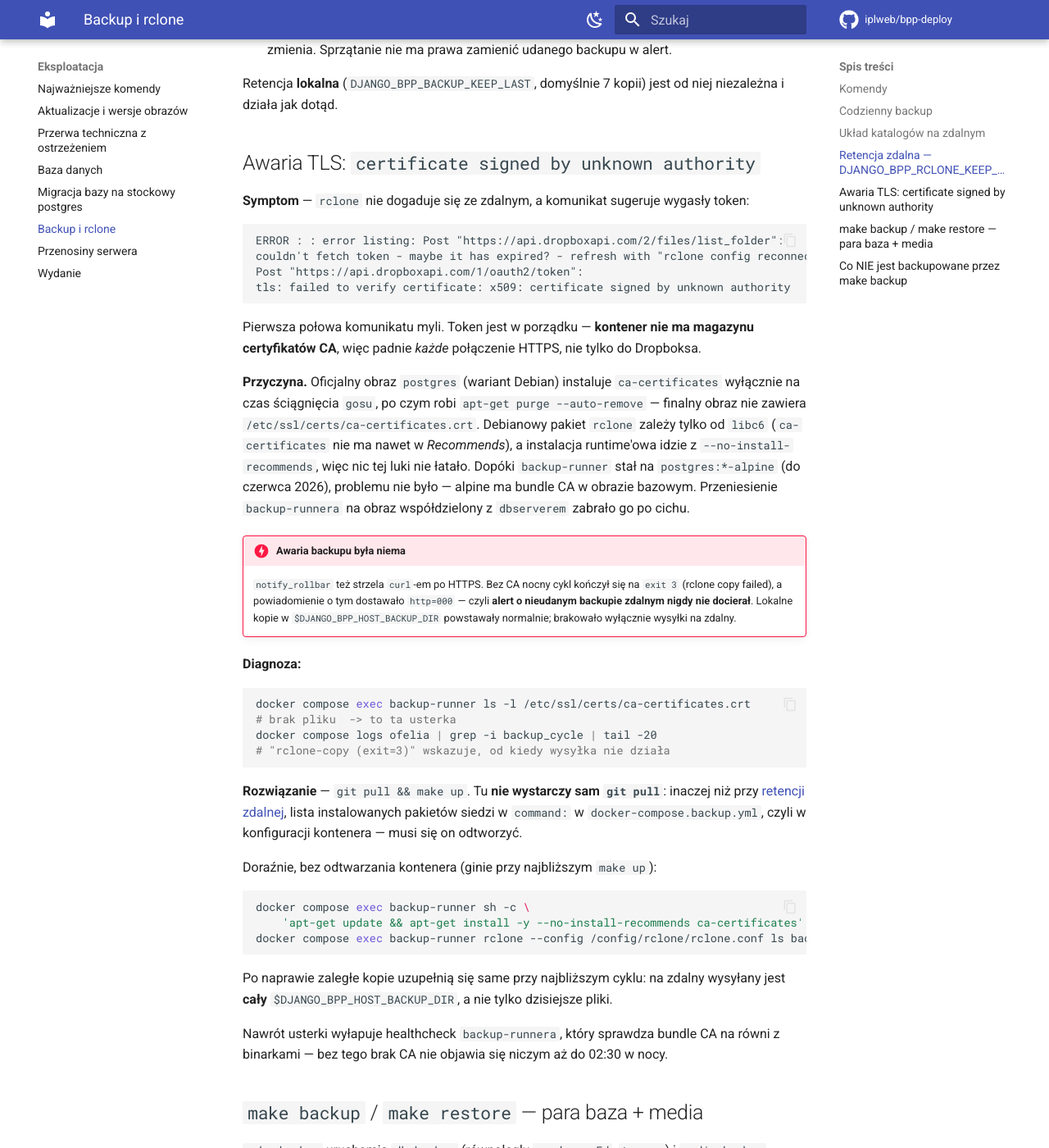
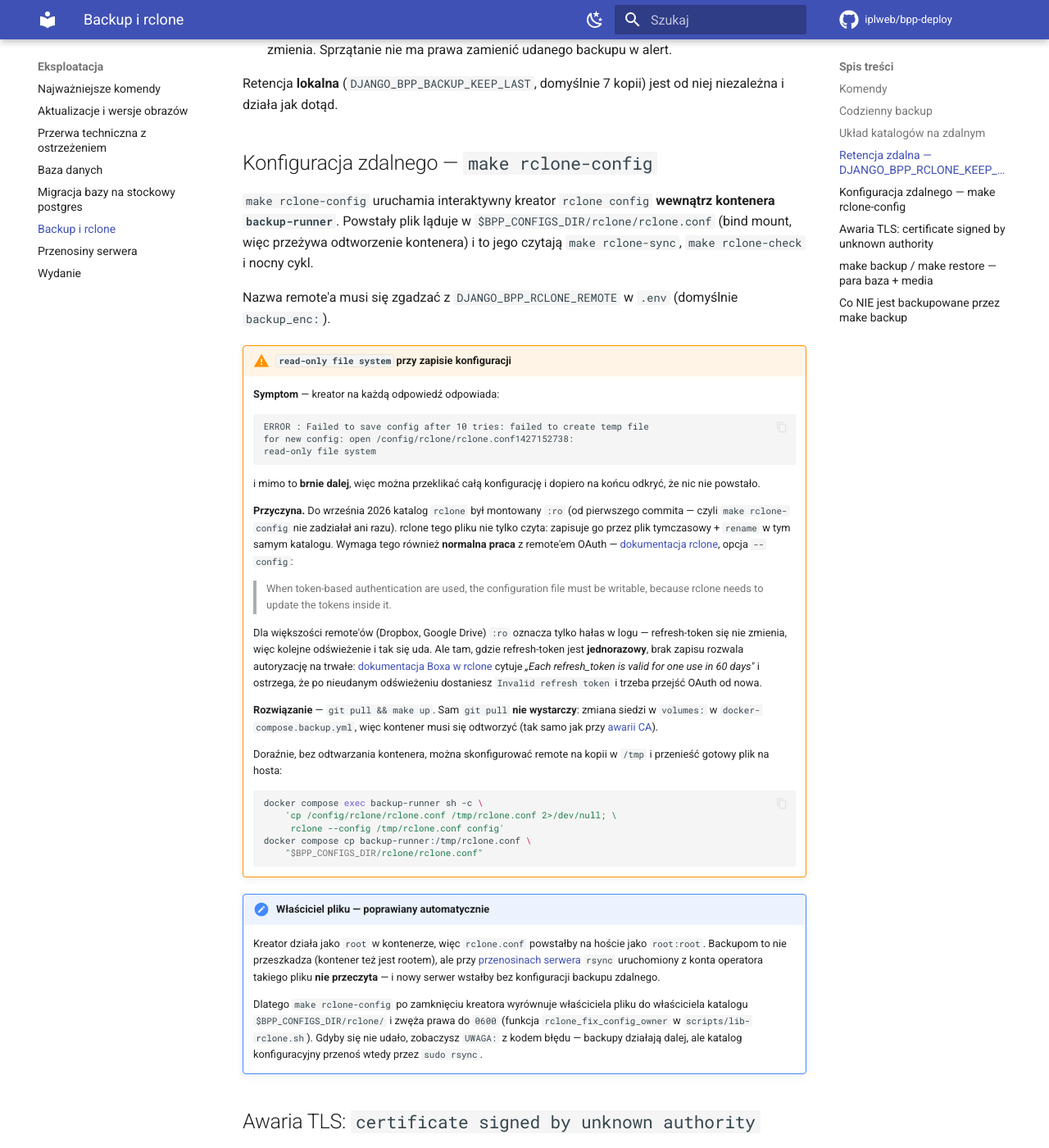
Before and after one commit to iplweb/bpp-deploy, an MkDocs documentation site: the page built from docs/eksploatacja/backup-i-rclone.md, in a window 1280 px wide and 1400 px high, scrolled down 2546 px. Shown: the whole window at 82% size. Built offline with MkDocs 1.6.1 and Material for MkDocs 9.7.7, drawn with Linux system fonts in a browser that asks for light colours; comment, search, counter and statistics services are not loaded.

Commit message:
fix(backup): config rclone montowany read-write — make rclone-config w koncu dziala
Katalog ${BPP_CONFIGS_DIR}/rclone byl montowany :ro od pierwszego commita
(6514c1a, 2026-04-07), wiec udokumentowany `make rclone-config` nie zadzialal
ani razu: kreator na kazda odpowiedz wypisywal "Failed to save config after
10 tries: ... read-only file system", ale brnal do konca, wiec operator
przeklikiwal cala konfiguracje i dopiero potem odkrywal, ze nic nie powstalo.

To nie jest problem samego kreatora. Dokumentacja rclone (opcja --config)
stawia sprawe wprost: "When token-based authentication are used, the
configuration file must be writable, because rclone needs to update the tokens
inside it". Tam, gdzie refresh-token jest jednorazowy (Box: "Each
refresh_token is valid for one use in 60 days"), brak zapisu rozwala
autoryzacje na trwale. :ro niczego tu nie chronilo — to ten sam kontener,
ktory ma rw na /backup i dostaje PGPASSWORD.

Drugi problem tej samej komendy: kreator dziala jako root w kontenerze, wiec
rclone.conf powstawalby na hoscie jako root:root, a przenosiny serwera robi
zwykly `rsync -avzP` z konta operatora — nowy host wstawalby bez konfiguracji
backupu zdalnego. Stad rclone_fix_config_owner w lib-rclone.sh: wyrownuje
wlasciciela do wlasciciela KATALOGU (nie do przekazanego id -u, ktory klamalby
przy sudo) i zweza prawa do 0600.

Zmiany:
- docker-compose.backup.yml: mount bez :ro
- scripts/rclone-config.sh (nowy): kreator + fixup + komunikaty; ostrzezenie
  "nie powstal config" tylko gdy sam kreator wyszedl czysto, zeby nie przykryc
  wlasciwego bledu falszywym tropem
- scripts/lib-rclone.sh: rclone_fix_config_owner (stat -c/-f, zeby test mogl
  odpalic ja naprawde takze na macOS)
- mk/rclone.mk: target deleguje do skryptu
- scripts/test-rclone.sh: sekcja 5 (funkcja, atrapa chown w PATH) i 5b (e2e na
  prawdziwym rclone-config.sh z atrapa kreatora)
- tests/test_makefile.sh: test_rclone_config_mount_writable (sprawdzony
  mutacyjnie) + asercje delegacji targetu
- docs + CLAUDE.md: symptom, cytaty zrodel, anti-fixy

UWAGA dla istniejacych instalacji: zmiana siedzi w volumes:, wiec sam
`git pull` nie wystarcza — potrzebny `make up`.

Co-Authored-By: Claude Opus 5 (1M context) <noreply@anthropic.com>
Claude-Session: https://claude.ai/code/session_01355tzJMKTRSS7DPXrz7Kyo

````diff
--- a/docs/eksploatacja/backup-i-rclone.md
+++ b/docs/eksploatacja/backup-i-rclone.md
@@ -121,6 +121,75 @@ Bezpieczniki, każdy celowy:
 Retencja **lokalna** (`DJANGO_BPP_BACKUP_KEEP_LAST`, domyślnie 7 kopii) jest od
 niej niezależna i działa jak dotąd.
 
+## Konfiguracja zdalnego — `make rclone-config`
+
+`make rclone-config` uruchamia interaktywny kreator `rclone config` **wewnątrz
+kontenera `backup-runner`**. Powstały plik ląduje w
+`$BPP_CONFIGS_DIR/rclone/rclone.conf` (bind mount, więc przeżywa odtworzenie
+kontenera) i to jego czytają `make rclone-sync`, `make rclone-check` i nocny
+cykl.
+
+Nazwa remote'a musi się zgadzać z `DJANGO_BPP_RCLONE_REMOTE` w `.env`
+(domyślnie `backup_enc:`).
+
+!!! warning "`read-only file system` przy zapisie konfiguracji"
+    **Symptom** — kreator na każdą odpowiedź odpowiada:
+
+    ```
+    ERROR : Failed to save config after 10 tries: failed to create temp file
+    for new config: open /config/rclone/rclone.conf1427152738:
+    read-only file system
+    ```
+
+    i mimo to **brnie dalej**, więc można przeklikać całą konfigurację i dopiero
+    na końcu odkryć, że nic nie powstało.
+
+    **Przyczyna.** Do września 2026 katalog `rclone` był montowany `:ro`
+    (od pierwszego commita — czyli `make rclone-config` nie zadziałał ani razu).
+    rclone tego pliku nie tylko czyta: zapisuje go przez plik tymczasowy
+    + `rename` w tym samym katalogu. Wymaga tego również **normalna praca**
+    z remote'em OAuth — [dokumentacja rclone](https://rclone.org/docs/), opcja
+    `--config`:
+
+    > When token-based authentication are used, the configuration file must be
+    > writable, because rclone needs to update the tokens inside it.
+
+    Dla większości remote'ów (Dropbox, Google Drive) `:ro` oznacza tylko
+    hałas w logu — refresh-token się nie zmienia, więc kolejne odświeżenie i tak
+    się uda. Ale tam, gdzie refresh-token jest **jednorazowy**, brak zapisu
+    rozwala autoryzację na trwałe: [dokumentacja Boxa w rclone](https://rclone.org/box/)
+    cytuje *„Each refresh_token is valid for one use in 60 days"* i ostrzega, że
+    po nieudanym odświeżeniu dostaniesz `Invalid refresh token` i trzeba przejść
+    OAuth od nowa.
+
+    **Rozwiązanie** — `git pull && make up`. Sam `git pull` **nie wystarczy**:
+    zmiana siedzi w `volumes:` w `docker-compose.backup.yml`, więc kontener musi
+    się odtworzyć (tak samo jak przy [awarii CA](#awaria-tls-certificate-signed-by-unknown-authority)).
+
+    Doraźnie, bez odtwarzania kontenera, można skonfigurować remote na kopii
+    w `/tmp` i przenieść gotowy plik na hosta:
+
+    ```bash
+    docker compose exec backup-runner sh -c \
+        'cp /config/rclone/rclone.conf /tmp/rclone.conf 2>/dev/null; \
+         rclone --config /tmp/rclone.conf config'
+    docker compose cp backup-runner:/tmp/rclone.conf \
+        "$BPP_CONFIGS_DIR/rclone/rclone.conf"
+    ```
+
+!!! note "Właściciel pliku — poprawiany automatycznie"
+    Kreator działa jako `root` w kontenerze, więc `rclone.conf` powstałby na hoście
+    jako `root:root`. Backupom to nie przeszkadza (kontener też jest rootem), ale
+    przy [przenosinach serwera](przenosiny-serwera.md) `rsync` uruchomiony z konta
+    operatora takiego pliku **nie przeczyta** — i nowy serwer wstałby bez
+    konfiguracji backupu zdalnego.
+
+    Dlatego `make rclone-config` po zamknięciu kreatora wyrównuje właściciela pliku
+    do właściciela katalogu `$BPP_CONFIGS_DIR/rclone/` i zwęża prawa do `0600`
+    (funkcja `rclone_fix_config_owner` w `scripts/lib-rclone.sh`). Gdyby się nie
+    udało, zobaczysz `UWAGA:` z kodem błędu — backupy działają dalej, ale katalog
+    konfiguracyjny przenoś wtedy przez `sudo rsync`.
+
 ## Awaria TLS: `certificate signed by unknown authority`
 
 **Symptom** — `rclone` nie dogaduje się ze zdalnym, a komunikat sugeruje wygasły token:
````
Also changed, not shown: CLAUDE.md (+22 -0 lines), docker-compose.backup.yml (+19 -1 lines), 5 other files.
